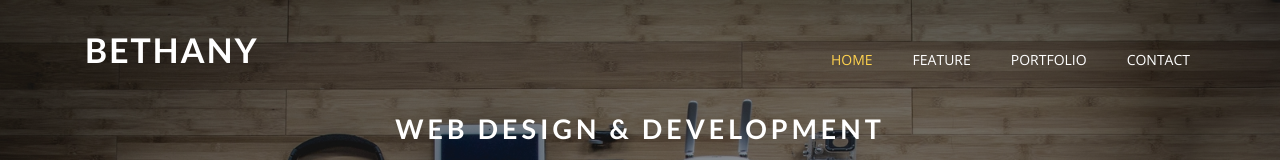
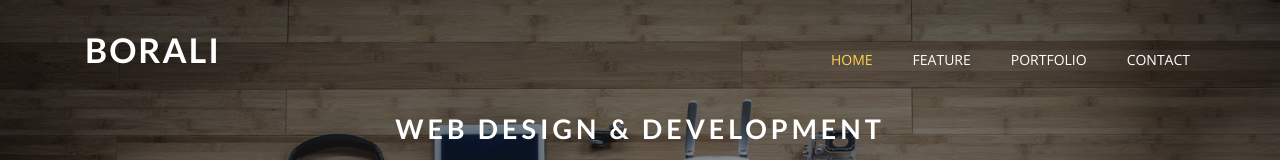
Before and after one commit to agnaldom/borali, a plain HTML site: page index.html in a window 1280 px wide. Shown: the top 160 px of the page. Drawn offline with nearby package versions, Linux system fonts and the light colour scheme.

```diff
--- a/index.html
+++ b/index.html
@@ -32,7 +32,7 @@
               <button type="button" class="navbar-toggle collapsed" data-toggle="collapse" data-target="#mynavbar" aria-expanded="false" aria-controls="navbar">
                             <span class="fa fa-bars"></span>
                         </button>
-              <a href="index.html" class="navbar-brand">Bethany</a>
+              <a href="index.html" class="navbar-brand">Borali</a>
             </div>
             <div class="collapse navbar-collapse navbar-right" id="mynavbar">
               <ul class="nav navbar-nav">
```
Also changed, not shown: 1 other file.
